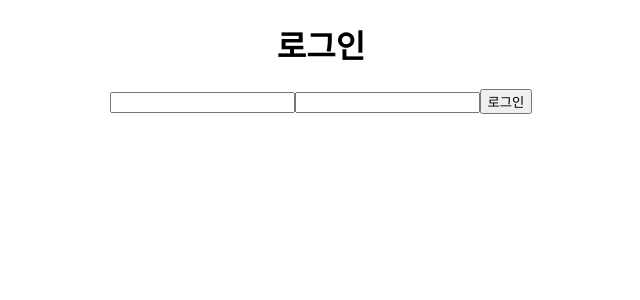
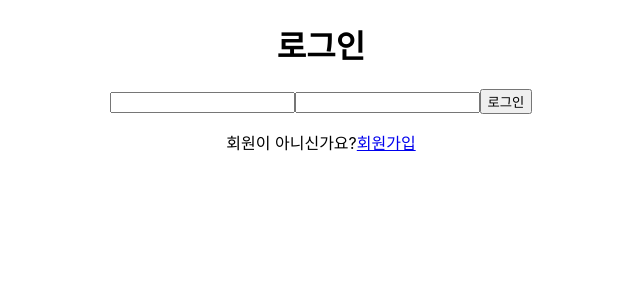
Before and after one commit to devminchan/x-chat-front, a React (Create React App) app: page /login in a window 1280 px wide. Shown: the top 300 px of the page, without its empty margins (319-959 px from the left). Built offline with nearby package versions, Linux system fonts and the light colour scheme.

Commit message:
로그인 화면에 회원가입 페이지 이동 링크 추가

```diff
--- a/src/pages/Login.tsx
+++ b/src/pages/Login.tsx
@@ -1,5 +1,5 @@
 import React, { useState } from 'react';
-import { useHistory } from 'react-router-dom';
+import { useHistory, Link } from 'react-router-dom';
 import axios from '../utils/axios';
 
 type LoginRequest = {
@@ -78,6 +78,12 @@ function Login() {
             로그인
           </button>
         </form>
+        <p>
+          회원이 아니신가요?
+          <Link to="/register">
+            <span>회원가입</span>
+          </Link>
+        </p>
       </div>
     </div>
   );
```
